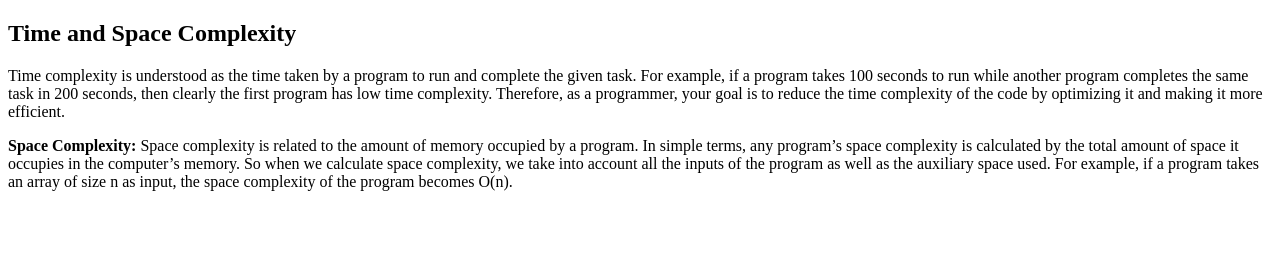
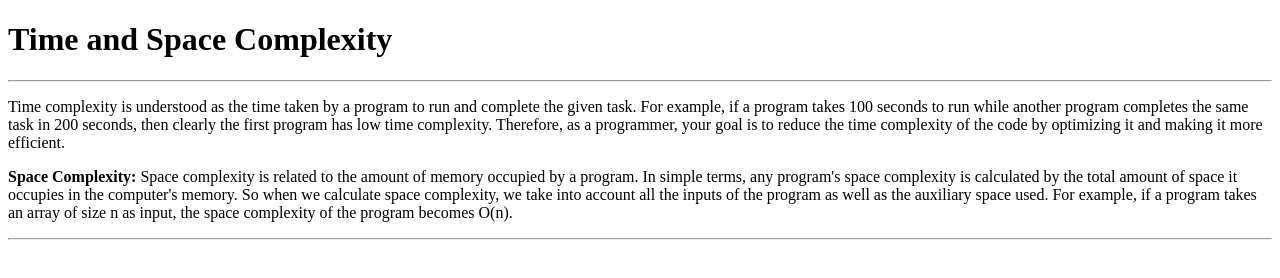
Before and after one commit to acciojob/time-and-space-complexity-rsingh241020, a website: page main.html in a window 1280 px wide. Drawn offline with Linux system fonts and the light colour scheme.

Commit message:
created a submission

```diff
--- a/main.html
+++ b/main.html
@@ -1,20 +1,14 @@
 <!DOCTYPE html>
-
 <html>
-
 <head>
-	<link rel="stylesheet" href="styles.css">
+<link rel="stylesheet" href="styles.css">
 </head>
-
 <body>
-	<h2>Time and Space Complexity</h1>
+<h1>Time and Space Complexity</h1>
+<hr>
 <p>Time complexity is understood as the time taken by a program to run and complete the given task. For example, if a program takes 100 seconds to run while another program completes the same task in 200 seconds, then clearly the first program has low time complexity. Therefore, as a programmer, your goal is to reduce the time complexity of the code by optimizing it and making it more efficient.</p>
-<p><b>Space Complexity:</b> Space complexity is related to the amount of memory occupied by a program. In simple terms, any program’s space complexity is calculated by the total amount of space it occupies in the computer’s memory. So when we calculate space complexity, we take into account all the inputs of the program as well as the auxiliary space used. For example, if a program takes an array of size n as input, the space complexity of the program becomes O(n).</p>
-
-	<!-- the entire body must be written by student -->
-    <script type="text/javascript" src="./script.js">
-</script>
-
+<p><b>Space Complexity:</b> Space complexity is related to the amount of memory occupied by a program. In simple terms, any program's space complexity is calculated by the total amount of space it occupies in the computer's memory. So when we calculate space complexity, we take into account all the inputs of the program as well as the auxiliary space used. For example, if a program takes an array of size n as input, the space complexity of the program becomes O(n).</p>
+<hr>
+<script type="text/javascript" src="./script.js"></script>
 </body>
-
 </html>
```
